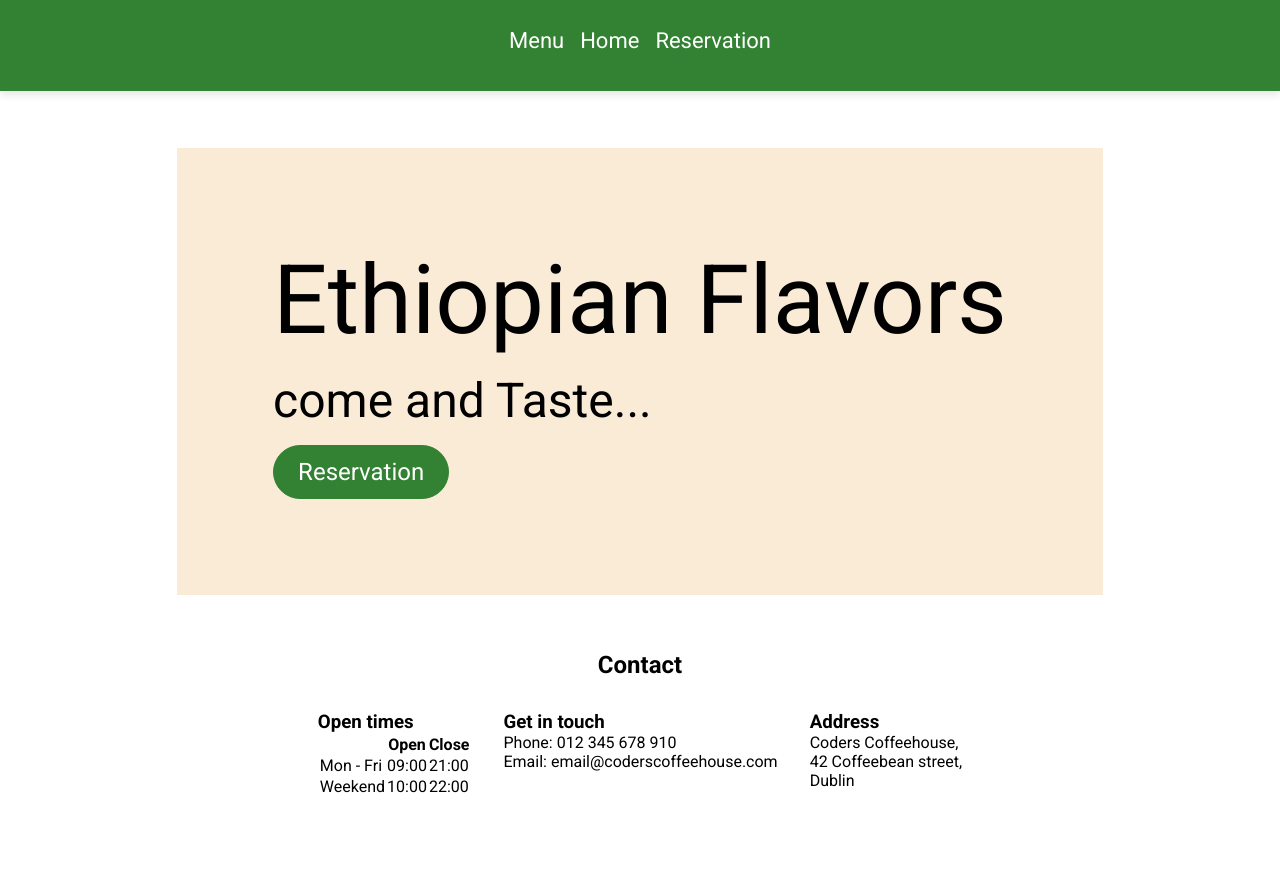
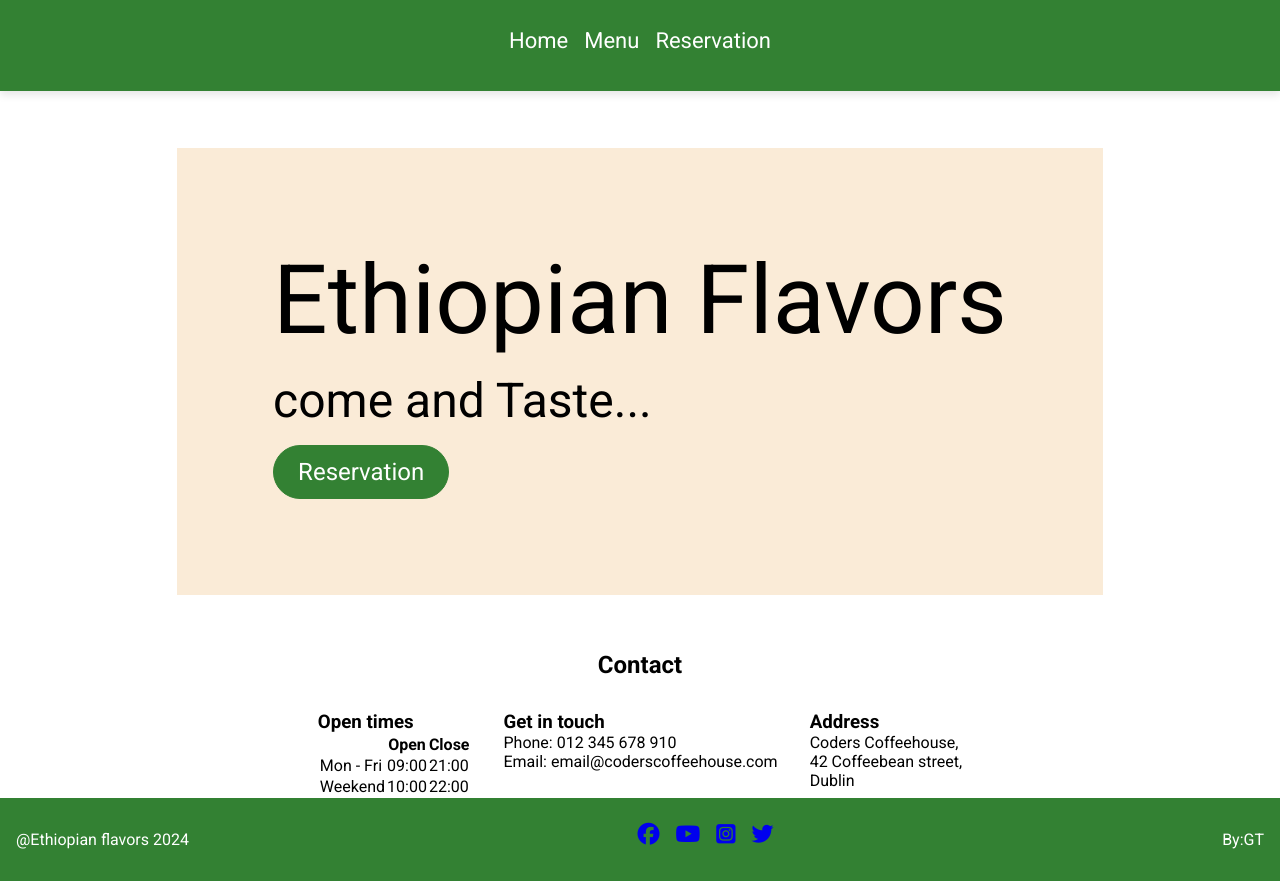
Before and after one commit to GetanehT/Restaurant-Booking-System, a plain HTML site: page index.html in a window 1280 px wide. Before the commit the page ends 800 px from the top, so only its background shows below. Drawn offline with Linux system fonts and the light colour scheme.

Commit message:
add footer

```diff
--- a/asset/css/style.css
+++ b/asset/css/style.css
@@ -93,6 +93,14 @@ li {
     gap: 2em;
     flex-direction: column;
 }
+footer {
+    display: flex;
+    justify-content: space-between;
+    background-color: rgb(51, 129, 51);
+    padding: 1em;
+    align-items: center;
+    color: white;
+}
 
 /* for desktob and tab*/
 @media only screen and (min-width: 768px) {
--- a/index.html
+++ b/index.html
@@ -3,14 +3,18 @@
 <head>
     <meta charset="UTF-8">
     <meta name="viewport" content="width=device-width, initial-scale=1.0">
+     <!--favicon for differnt the web to appear on differnt devices and platform-->
+     <link rel="apple-touch-icon" sizes="180x180" href="/apple-touch-icon.png">
+     <link rel="icon" type="image/png" href="/asset/images/favicon.ico">
+     <link rel="manifest" href="/site.webmanifest">
     <link rel="stylesheet" href="asset/css/style.css">
     <title>Restaurant Booking System</title>
 </head>
 <body>
     <section class="navbar">
         <ul>
+            <li>Home</li>
             <li>Menu</li>
-            <li>Home</li>
             <li>Reservation</li>
         </ul>
     </section>
@@ -49,6 +53,7 @@
                 </tr>
             </table>
         </div>
+
         <div class="text-right contact-box last">
             <h3>Get in touch</h3>
 
@@ -68,6 +73,21 @@
         </div>
 
       </section>
+    <footer>
+        <p>@Ethiopian flavors 2024</p>
+        <ul id="social-network">
 
+            <li><a href="http://www.facebook.com/" target="_blank" rel="noopener"
+                    aria-label="visit our facebook page "><i class="fa-brands fa-facebook"></i></a></li>
+            <li><a href="http://www.youtube.com/" target="_blank" rel="noopener" aria-label="visit our youtube page "><i
+                        class="fa-brands fa-youtube"></i></a></li>
+            <li><a href="http://www.instagram.com/" target="_blank" rel="noopener"
+                    aria-label="visit our instagram page "><i class="fa-brands fa-square-instagram"></i></a></li>
+            <li><a href="http://www.twitter.com/" target="_blank" rel="noopener" aria-label="visit our twitter page "><i
+                        class="fa-brands fa-twitter"></i></a></li>
+        </ul>
+    <p>By:GT</p>
+    </footer>
+    <script src="https://kit.fontawesome.com/e7b2469b4f.js" crossorigin="anonymous"></script>
 </body>
 </html>
```
